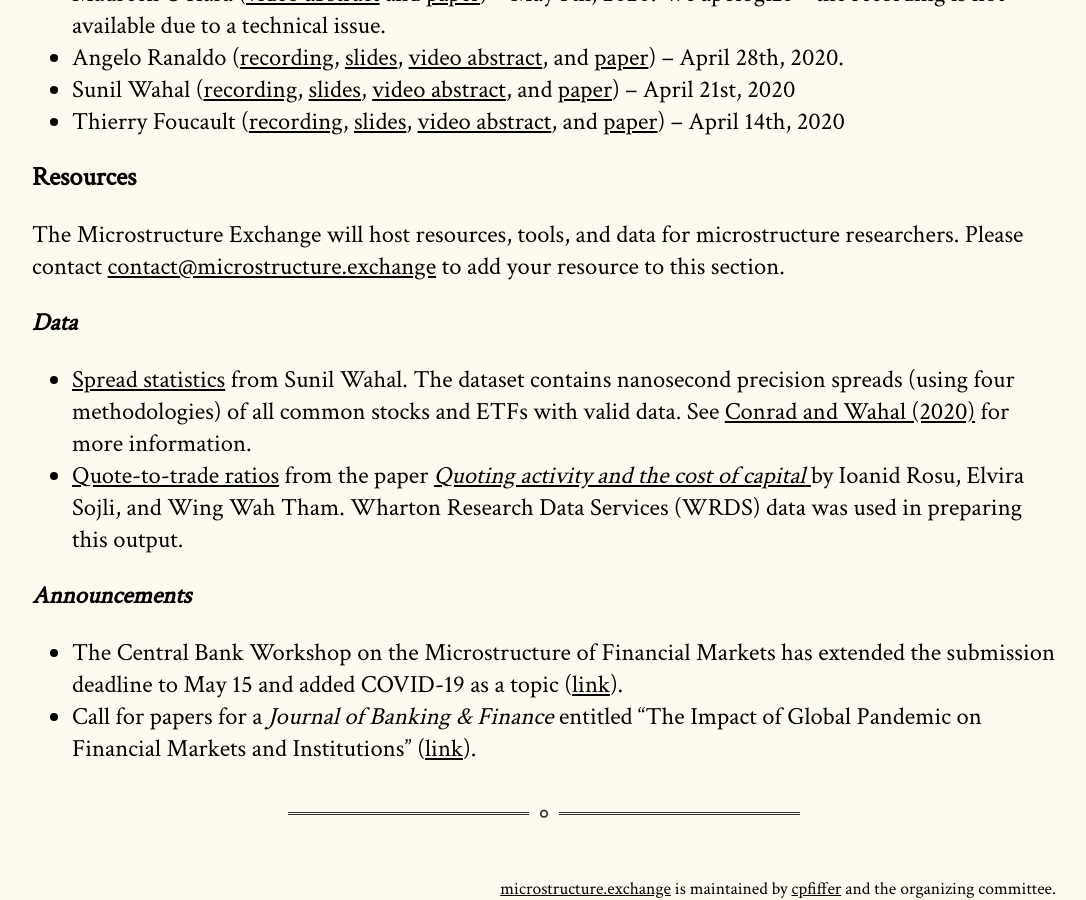
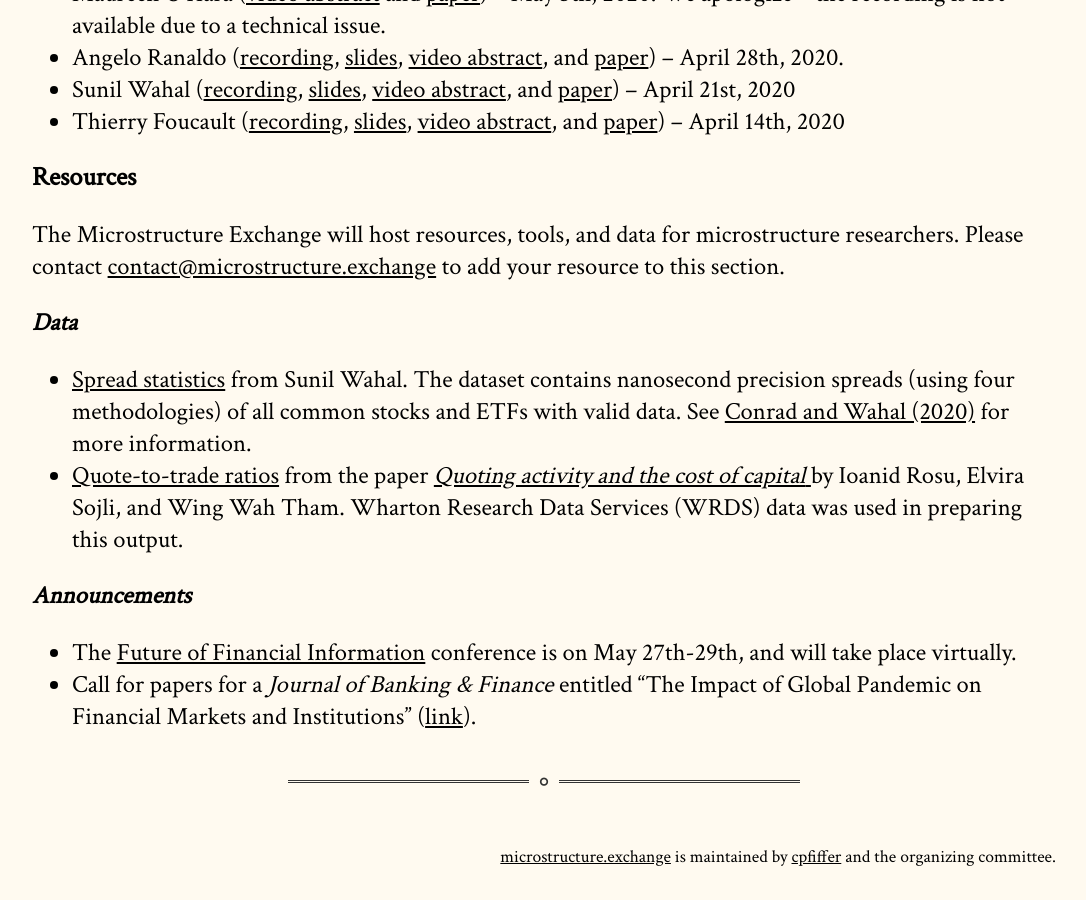
Before and after one commit to cpfiffer/microstructure.exchange, a Jekyll site: the page built from index.md, in a window 1280 px wide and 900 px high, scrolled down 2730 px. Shown: the whole window, without its empty margins (96-1182 px from the left). Built offline with Jekyll 4.4.1, drawn with Linux system fonts in a browser that asks for light colours; some web fonts are replaced; after the commit the page ends 3598 px from its top, so only the background shows below that.

Commit message:
Update index.md

```diff
--- a/index.md
+++ b/index.md
@@ -67,5 +67,5 @@ The Microstructure Exchange will host resources, tools, and data for microstruct
 
 ### Announcements
 
-- The Central Bank Workshop on the Microstructure of Financial Markets has extended the submission deadline to May 15 and added COVID-19 as a topic ([link](https://sites.google.com/view/cbconf-microfin/)).
+- The [Future of Financial Information](https://michaldzielinski.com/futfininfo/2nd-edition/) conference is on May 27th-29th, and will take place virtually.
 - Call for papers for a _Journal of Banking & Finance_ entitled "The Impact of Global Pandemic on Financial Markets and Institutions" ([link](https://www.journals.elsevier.com/journal-of-banking-and-finance/call-for-papers/special-issue-the-impact-of-global-pandemic)).
```
